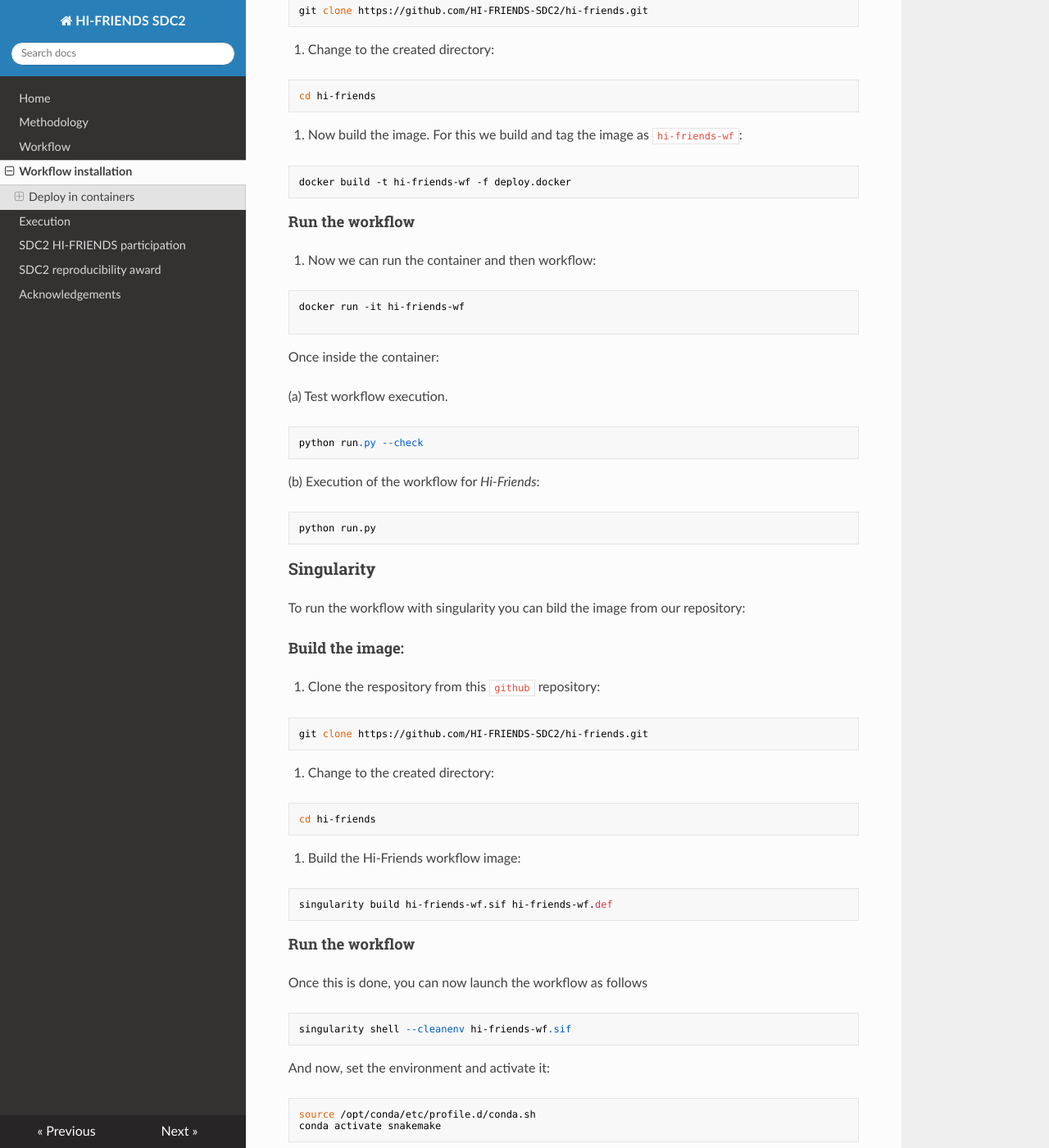
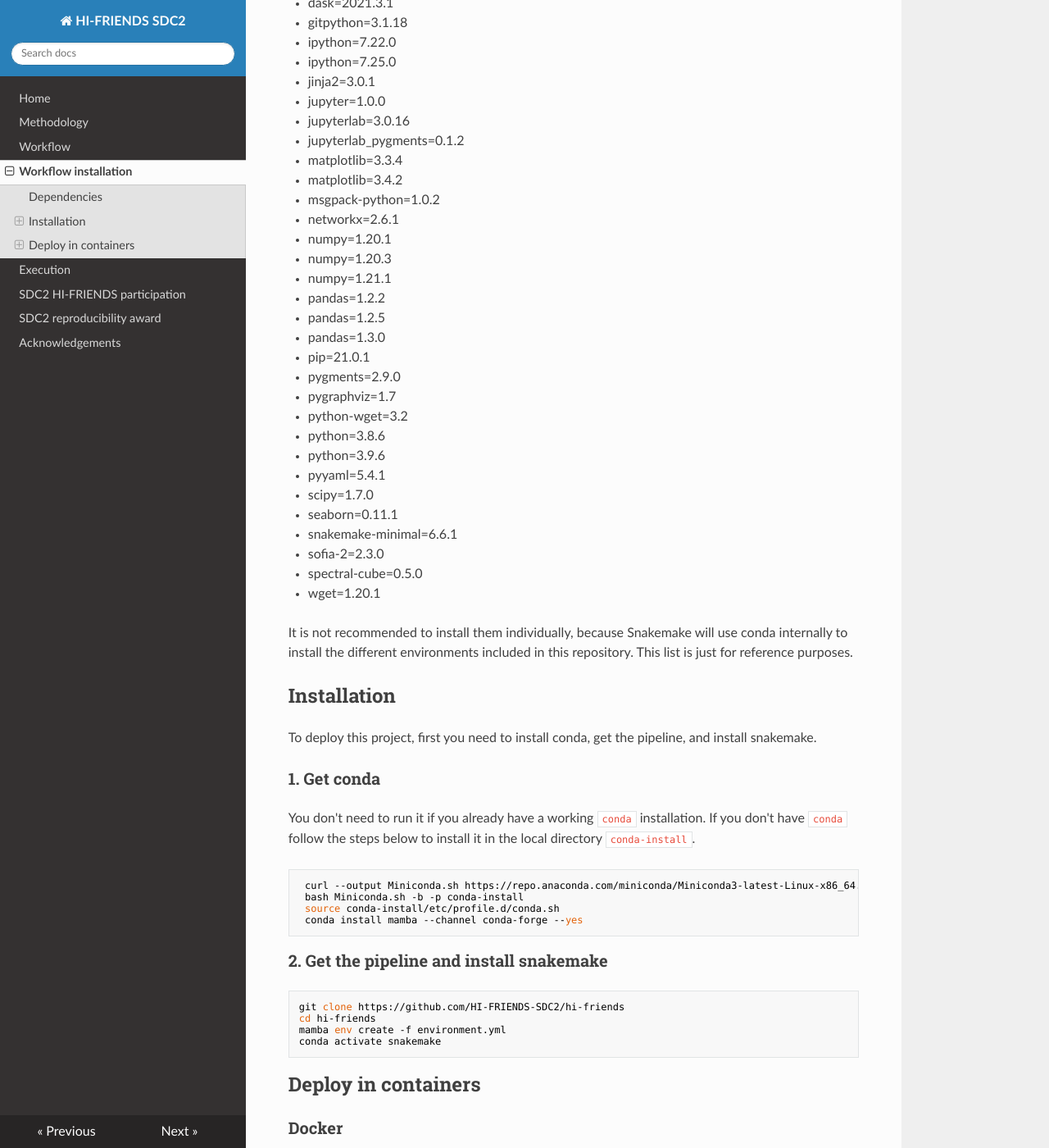
Before and after one commit to HI-FRIENDS-SDC2/hi-friends, an MkDocs documentation site: the page built from docs/installation.md, in a window 1280 px wide and 1400 px high, scrolled down 418 px. Shown: the whole window at 82% size. Built offline with MkDocs 1.6.1, drawn with Linux system fonts in a browser that asks for light colours; nearby versions of some CDN libraries; some of the changed text lies outside the part shown.

Commit message:
Migrate content related to installation

````diff
--- a/docs/installation.md
+++ b/docs/installation.md
@@ -1,4 +1,73 @@
 # Workflow installation
+
+## Dependencies
+
+The requirements of the workflow are self-contained, and they will be retrieved and installed during execution using `conda`. To run the pipeline you need to have [snakemake](https://snakemake.readthedocs.io/en/stable/) installed. This can be obtained from the `environment.yml` file in the repository as explained in the next Section. The workflow uses the following packages:
+
+  - astropy=4.2.1
+  - astroquery=0.4.1
+  - astroquery=0.4.3
+  - dask=2021.3.1
+  - gitpython=3.1.18
+  - ipython=7.22.0
+  - ipython=7.25.0
+  - jinja2=3.0.1
+  - jupyter=1.0.0
+  - jupyterlab=3.0.16
+  - jupyterlab_pygments=0.1.2
+  - matplotlib=3.3.4
+  - matplotlib=3.4.2
+  - msgpack-python=1.0.2
+  - networkx=2.6.1
+  - numpy=1.20.1
+  - numpy=1.20.3
+  - numpy=1.21.1
+  - pandas=1.2.2
+  - pandas=1.2.5
+  - pandas=1.3.0
+  - pip=21.0.1
+  - pygments=2.9.0
+  - pygraphviz=1.7
+  - python-wget=3.2
+  - python=3.8.6
+  - python=3.9.6
+  - pyyaml=5.4.1
+  - scipy=1.7.0
+  - seaborn=0.11.1
+  - snakemake-minimal=6.6.1
+  - sofia-2=2.3.0
+  - spectral-cube=0.5.0
+  - wget=1.20.1
+
+It is not recommended to install them individually, because Snakemake will use conda internally to install the different environments included in this repository. This list is just for reference purposes.
+
+
+## Installation
+
+To deploy this project, first you need to install conda, get the pipeline, and install snakemake.
+
+
+### 1. Get conda
+
+You don't need to run it if you already have a working `conda` installation. If you don't have `conda` follow the steps below to install it in the local directory `conda-install`.
+
+```bash
+ curl --output Miniconda.sh https://repo.anaconda.com/miniconda/Miniconda3-latest-Linux-x86_64.sh
+ bash Miniconda.sh -b -p conda-install
+ source conda-install/etc/profile.d/conda.sh
+ conda install mamba --channel conda-forge --yes
+```
+
+
+### 2. Get the pipeline and install snakemake
+
+```bash
+git clone https://github.com/HI-FRIENDS-SDC2/hi-friends
+cd hi-friends
+mamba env create -f environment.yml
+conda activate snakemake
+```
+
 
 ## Deploy in containers
 
````
